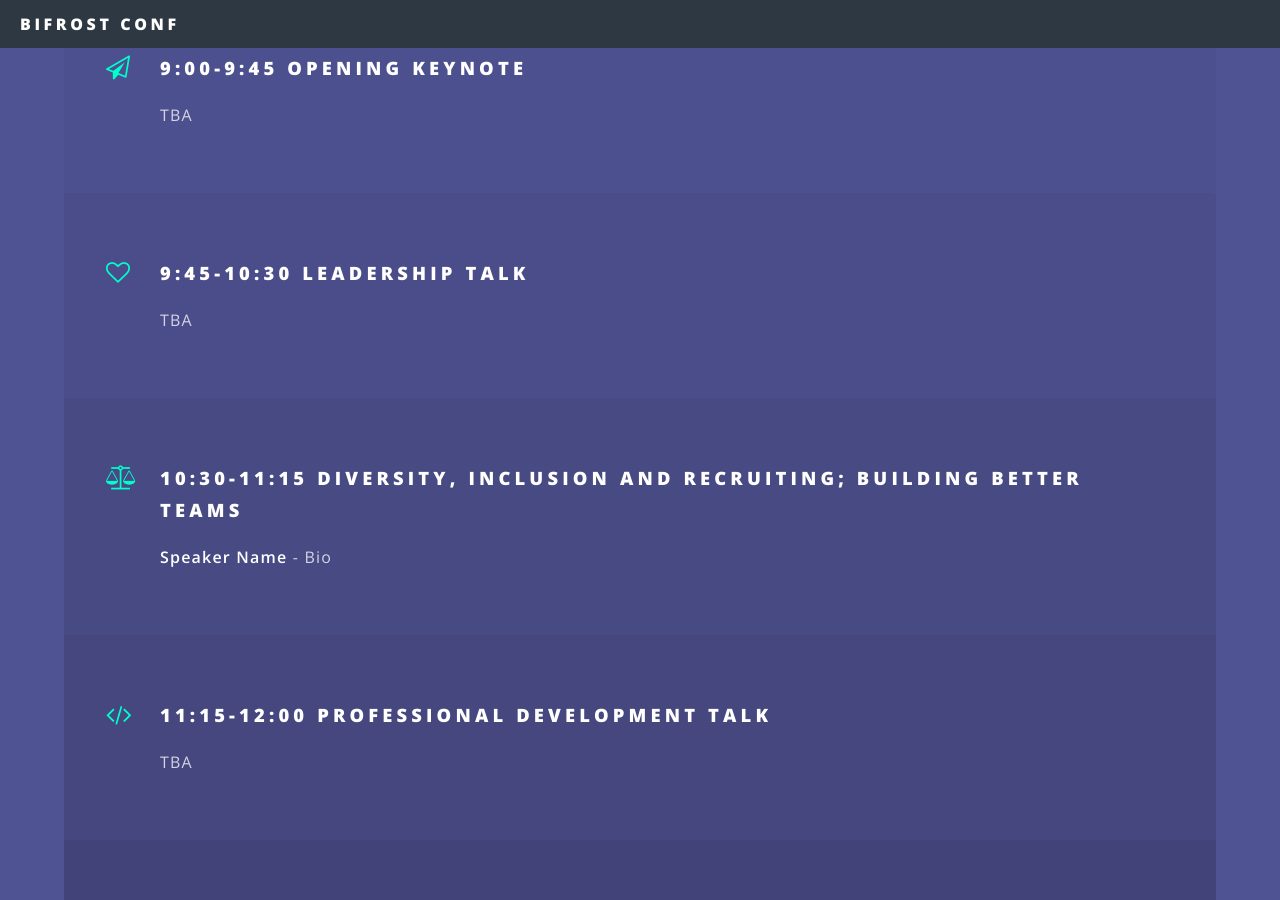
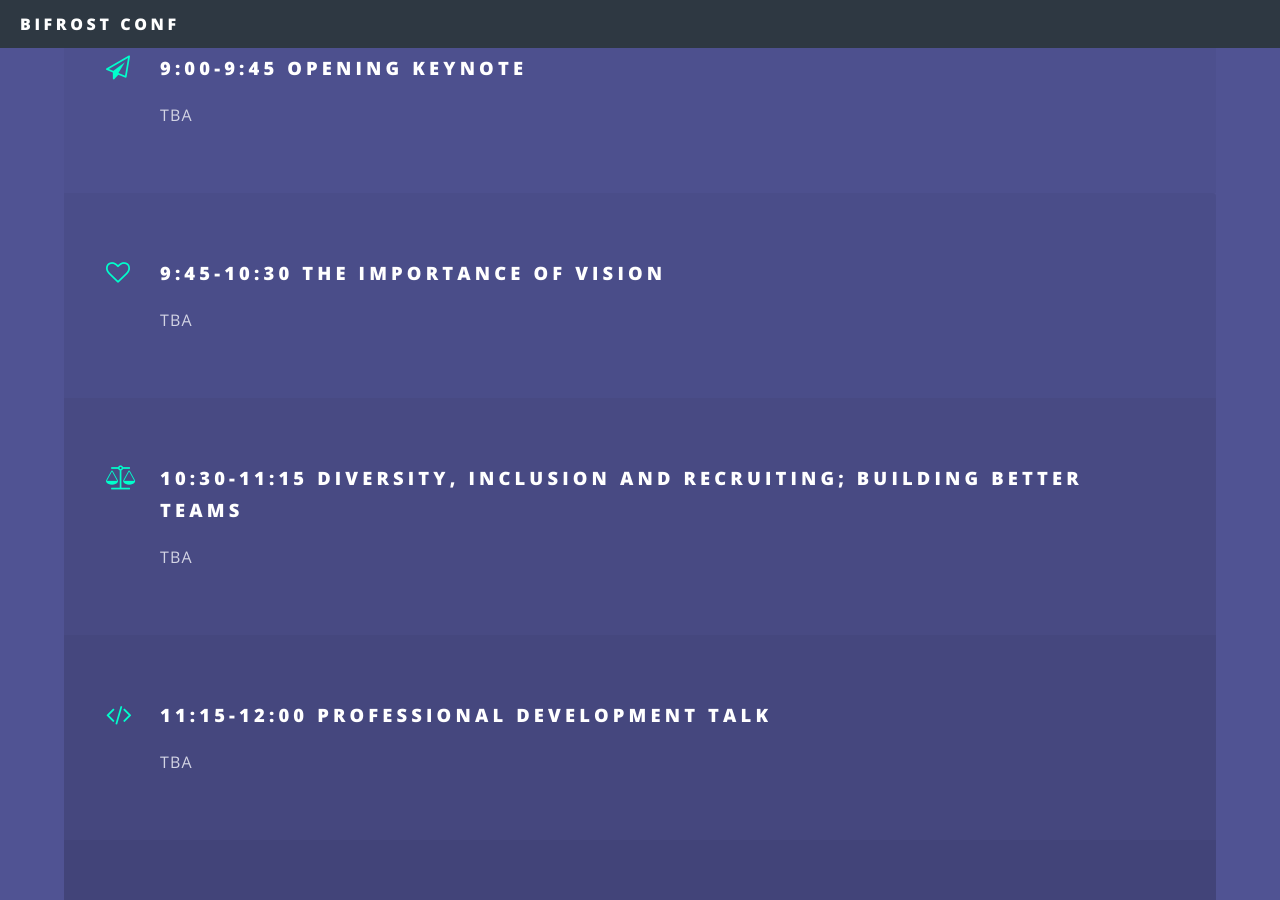
Before and after one commit to fullstackto/bifrost, a Jekyll site: the page built from index.html, in a window 1280 px wide and 900 px high, scrolled down 3089 px. Built offline with Jekyll 4.4.1, drawn with Linux system fonts in a browser that asks for light colours; some of the changed text lies outside the part shown.

Commit message:
talk updates

```diff
--- a/index.html
+++ b/index.html
@@ -69,12 +69,12 @@ layout: landing
 									<p>TBA</p>
 								</li>
 								<li class="icon fa-heart-o">
-									<h3>9:45-10:30 Leadership Talk</h3>
+									<h3>9:45-10:30 The Importance of Vision</h3>
 									<p>TBA</p>
 								</li>
 								<li class="icon fa-balance-scale">
 									<h3>10:30-11:15 Diversity, Inclusion and Recruiting; Building Better Teams</h3>
-									<p><strong>Speaker Name</strong> - Bio</p>
+									<p>TBA</p>
 								</li>
 								<li class="icon fa-code">
 									<h3>11:15-12:00 Professional Development Talk</h3>
@@ -86,7 +86,7 @@ layout: landing
 								</li>
 								<li class="icon fa-heart-o">
 									<h3>12:30-13:15 Leadership Talk</h3>
-									<p>Augue consectetur sed interdum imperdiet et ipsum. Mauris lorem tincidunt nullam amet leo Aenean ligula consequat consequat.</p>
+									<p>TBA</p>
 								</li>
 								<li class="icon fa-balance-scale">
 									<h3>13:15-14:00 Management Talk</h3>
```
